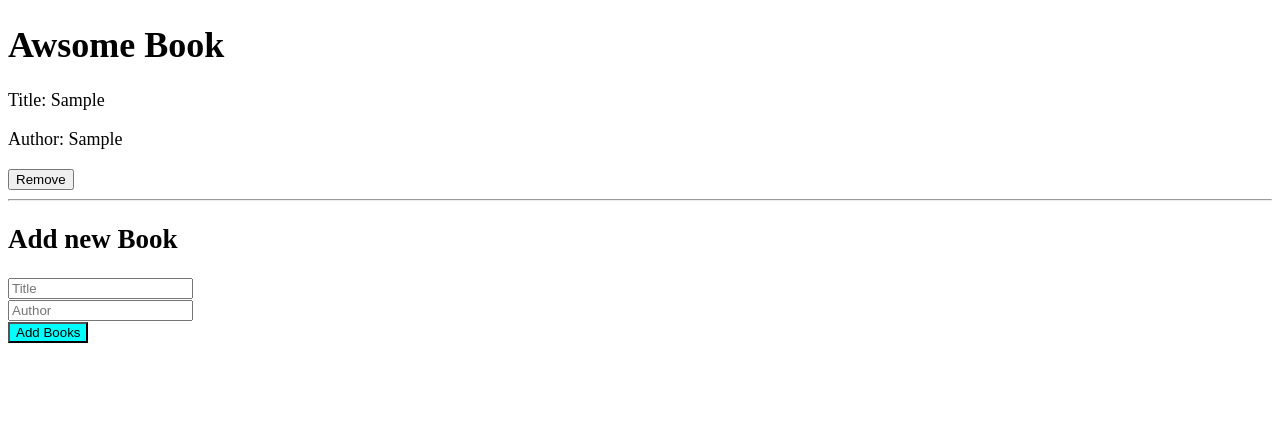
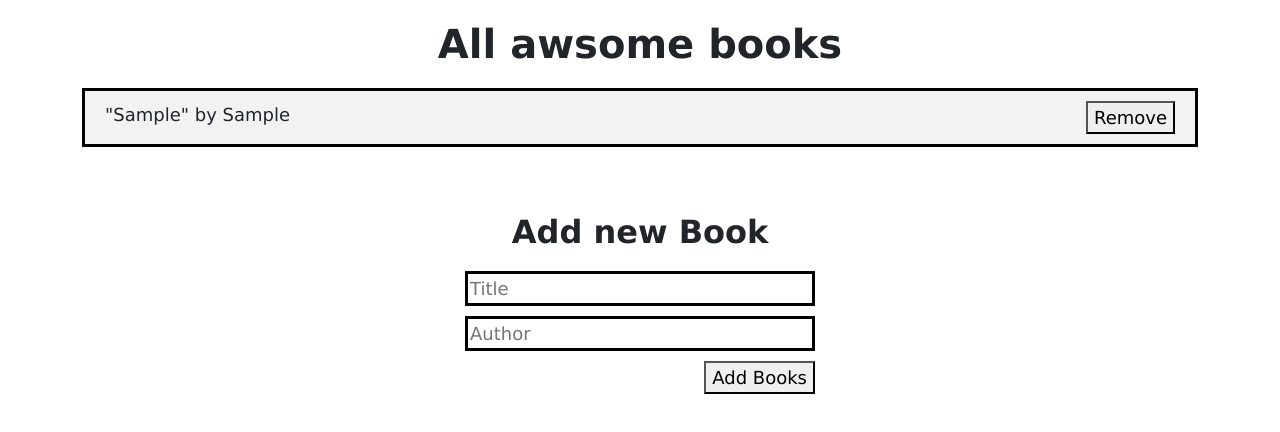
Before and after one commit to Aqurds/mv-bl, a plain HTML site: page index.html in a window 1280 px wide. Both pictures are taken after typing "Sample", "Sample" into the empty fields and a click on the button "Add Books". Drawn offline with nearby package versions, Linux system fonts and the light colour scheme.

Commit message:
Update Js & Css file

```diff
--- a/assets/css/style.css
+++ b/assets/css/style.css
@@ -1,7 +1,54 @@
 body {
   font-size: 18px;
+  font-family: Verdana, Geneva, Tahoma, sans-serif;
+}
+
+.book-list-row {
+  margin-top: 20px;
+  margin-bottom: 50px;
+}
+
+.book-list-row h1 {
+  font-weight: 900;
+  text-align: center;
+  margin-bottom: 20px;
+}
+
+.add-book-row {
+  margin-top: 20px;
+  margin-bottom: 50px;
+  text-align: center;
+}
+
+.table-book-list {
+  border: 3px solid black;
+}
+
+.table-book-list td {
+  padding: 10px 20px;
+  border: none;
+}
+
+.booklist-table tr td:last-child {
+  text-align: right;
+}
+
+.add-book-row h2 {
+  font-weight: 900;
+  margin-bottom: 20px;
+}
+
+#book-form {
+  width: 350px;
+  margin: auto;
+}
+
+#book-form input {
+  border: 3px solid black;
+  margin-bottom: 10px;
+  width: 350px;
 }
 
 .add-button {
-  background-color: aqua;
+  float: right;
 }
--- a/assets/js/main.js
+++ b/assets/js/main.js
@@ -7,29 +7,54 @@ function updateData() {
 }
 
 // Function to display books in the page
+// function displayBooks() {
+//   const bookList = document.querySelector('.container-section');
+//   bookList.innerHTML = '';
+
+//   bookCollection.forEach((book, index) => {
+//     const bookItem = document.createElement('div');
+//     bookItem.classList.add('book-item');
+
+//     const titlePara = document.createElement('p');
+//     titlePara.textContent = `Title: ${book.title}`;
+
+//     const authorPara = document.createElement('p');
+//     authorPara.textContent = `Author: ${book.author}`;
+
+//     const removeButton = document.createElement('button');
+//     removeButton.textContent = 'Remove';
+//     removeButton.addEventListener('click', () => {
+//       removeBook(index);
+//     });
+
+//     bookItem.appendChild(titlePara);
+//     bookItem.appendChild(authorPara);
+//     bookItem.appendChild(removeButton);
+//     bookList.appendChild(bookItem);
+//   });
+// }
+
 function displayBooks() {
-  const bookList = document.querySelector('.container-section');
+  const bookList = document.querySelector('.booklist-table');
   bookList.innerHTML = '';
 
   bookCollection.forEach((book, index) => {
-    const bookItem = document.createElement('div');
+    const bookItem = document.createElement('tr');
     bookItem.classList.add('book-item');
 
-    const titlePara = document.createElement('p');
-    titlePara.textContent = `Title: ${book.title}`;
+    const titlePara = document.createElement('td');
+    titlePara.textContent = `"${book.title}" by ${book.author}`;
 
-    const authorPara = document.createElement('p');
-    authorPara.textContent = `Author: ${book.author}`;
-
+    const removeTd = document.createElement('td')
     const removeButton = document.createElement('button');
     removeButton.textContent = 'Remove';
     removeButton.addEventListener('click', () => {
       removeBook(index);
     });
 
+    removeTd.appendChild(removeButton)
     bookItem.appendChild(titlePara);
-    bookItem.appendChild(authorPara);
-    bookItem.appendChild(removeButton);
+    bookItem.appendChild(removeTd);
     bookList.appendChild(bookItem);
   });
 }
--- a/index.html
+++ b/index.html
@@ -5,20 +5,32 @@
         <meta http-equiv="X-UA-Compatible" content="IE=edge">
         <meta name="viewport" content="width=device-width, initial-scale=1.0">
         <title>Awsome Book</title>
+        <link href="https://cdn.jsdelivr.net/npm/bootstrap@5.3.0/dist/css/bootstrap.min.css" rel="stylesheet" integrity="sha384-9ndCyUaIbzAi2FUVXJi0CjmCapSmO7SnpJef0486qhLnuZ2cdeRhO02iuK6FUUVM" crossorigin="anonymous">
         <link rel="stylesheet" href="assets/css/style.css">
     </head>
     <body>
-        <h1>Awsome Book</h1>
-        <div class="container-section">
-
-        </div>
-        <hr>
+      <section class="container">
+        <section class="row book-list-row">
+          <section class="col-12">
+            <h1>All awsome books</h1>
+            <table class="table table-striped table-hover table-book-list">
+              <tbody class="booklist-table">
+              </tbody>
+            </table>
+          </section>
+        </section>
+        <section class="row add-book-row">
+          <section class="col-12">
             <h2>Add new Book</h2>
             <form id="book-form">
                 <input type="text" placeholder="Title" name="title" class="book-title"><br>
                 <input type="text" placeholder="Author" name="author" class="book-author"><br>
                 <button class="add-button" type="submit">Add Books</button>
             </form>
+          </section>
+        </section>
+      </section>
+        <script src="https://cdn.jsdelivr.net/npm/bootstrap@5.3.0/dist/js/bootstrap.bundle.min.js" integrity="sha384-geWF76RCwLtnZ8qwWowPQNguL3RmwHVBC9FhGdlKrxdiJJigb/j/68SIy3Te4Bkz" crossorigin="anonymous"></script>
         <script src="assets/js/main.js"></script>
     </body>
 </html>
```
Also changed, not shown: assets/image/awesome_books_core_elements.png (added). Lines whose indentation alone changed are shown as unchanged.
